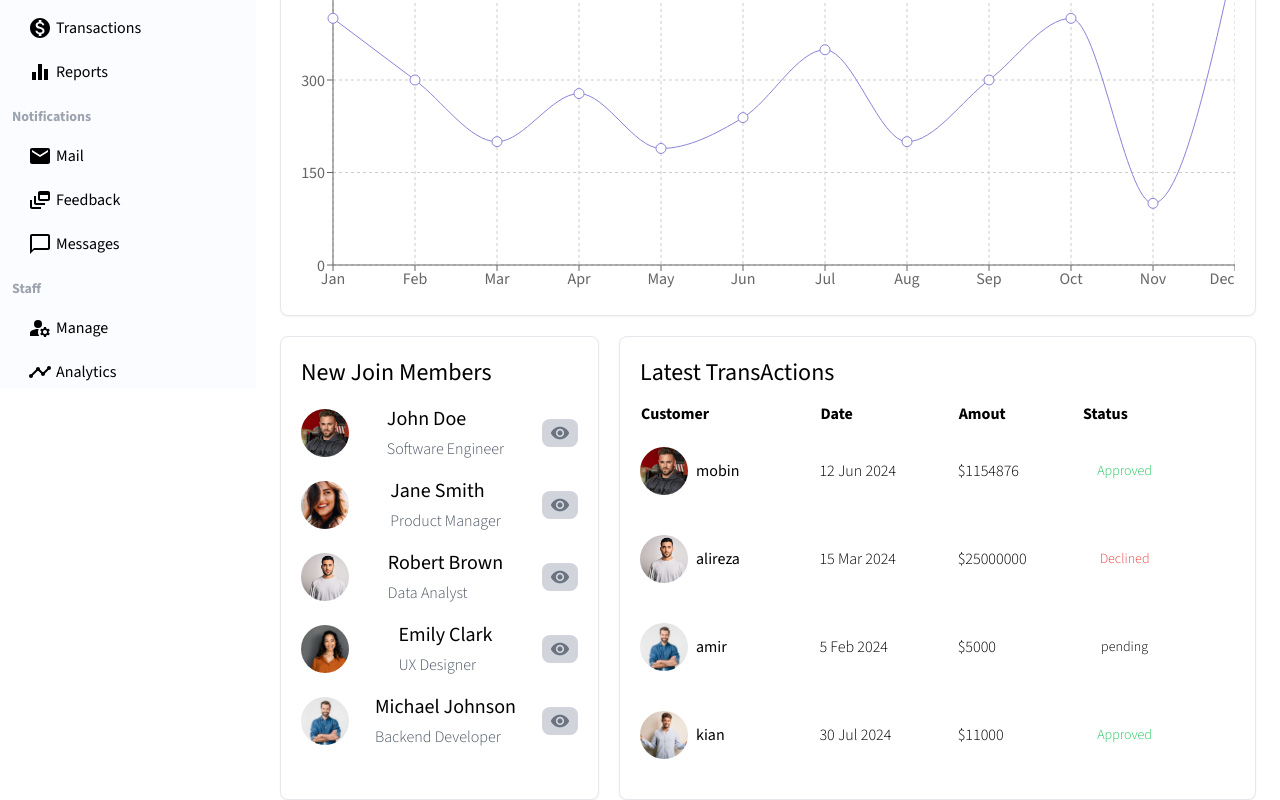
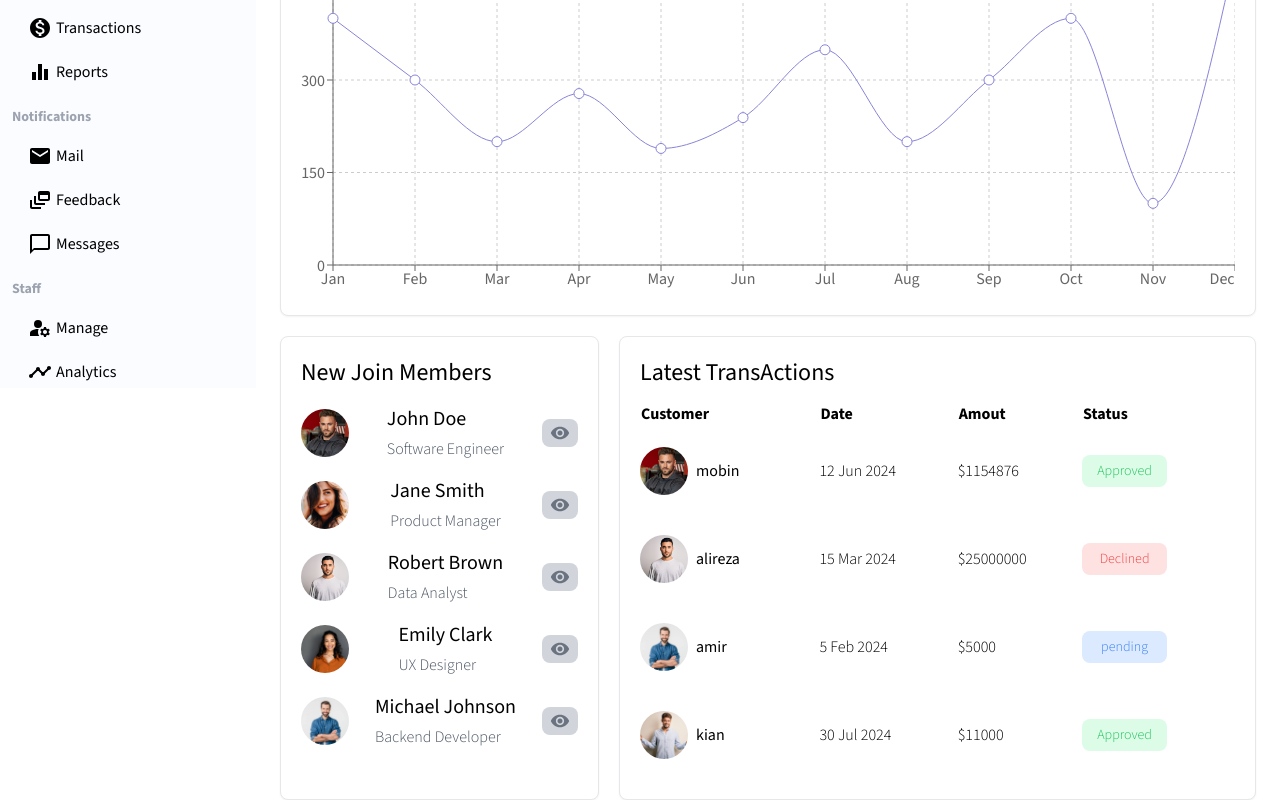
Before and after one commit to mobin-izadi/react-dashboard-admin, a React (Create React App) app: page / in a window 1280 px wide. Shown: the part 412-1212 px from the top of the page. Built offline with nearby package versions, Linux system fonts and the light colour scheme.

Commit message:
Fix the problem of not having the background of the lastst transactions  component buttons

```diff
--- a/package.json
+++ b/package.json
@@ -10,6 +10,7 @@
     "@testing-library/jest-dom": "^5.17.0",
     "@testing-library/react": "^13.4.0",
     "@testing-library/user-event": "^13.5.0",
+    "clsx": "^2.1.1",
     "react": "^18.3.1",
     "react-dom": "^18.3.1",
     "react-router-dom": "^6.28.0",
--- a/src/components/Home/LatestTransActions/LatestTransActions.jsx
+++ b/src/components/Home/LatestTransActions/LatestTransActions.jsx
@@ -1,6 +1,7 @@
 import React from 'react'
 import './LatestTransActions.css'
 import { TransActionsData } from '../../../data'
+import clsx from 'clsx'
 
 export default function LatestTransActions() {
     const Button = ({ type }) => {
@@ -18,9 +19,18 @@ export default function LatestTransActions() {
             default:
                 break;
         }
-        return <button className={`flex justify-center items-center w-[85px] h-8 bg-${color}-100 rounded-lg `}>
-            <span className={`text-${color}-500 text-sm font-light`}>{type}</span>
-        </button>
+        return <button className={clsx('flex justify-center items-center w-[85px] h-8 rounded-lg',
+            type === 'Approved'
+                ? 'bg-green-100 text-green-500'
+                : type === 'Declined'
+                    ? 'bg-red-100 text-red-500'
+                    : type === 'pending'
+                        ? 'bg-blue-100 text-blue-500'
+                        : ''
+        )
+        }>
+            <span className={` text-sm font-light`}>{type}</span>
+        </button >
     }
 
     return (
--- /dev/null
+++ b/src/pages/Users/Users.jsx
@@ -0,0 +1,7 @@
+import React from 'react'
+
+export default function Users() {
+    return (
+        <div>Users</div>
+    )
+}
--- a/src/routes.js
+++ b/src/routes.js
@@ -1,9 +1,13 @@
 import Home from './pages/Home/Home'
+import Users from './pages/Users/Users'
 
 const routes = [
     {
         path: '/', element: <Home />
     },
+    {
+        path: '/users', element: <Home />
+    },
 ]
 
 export default routes
```
Also changed, not shown: 1 other file (tests, documents, lock files or other folders).
